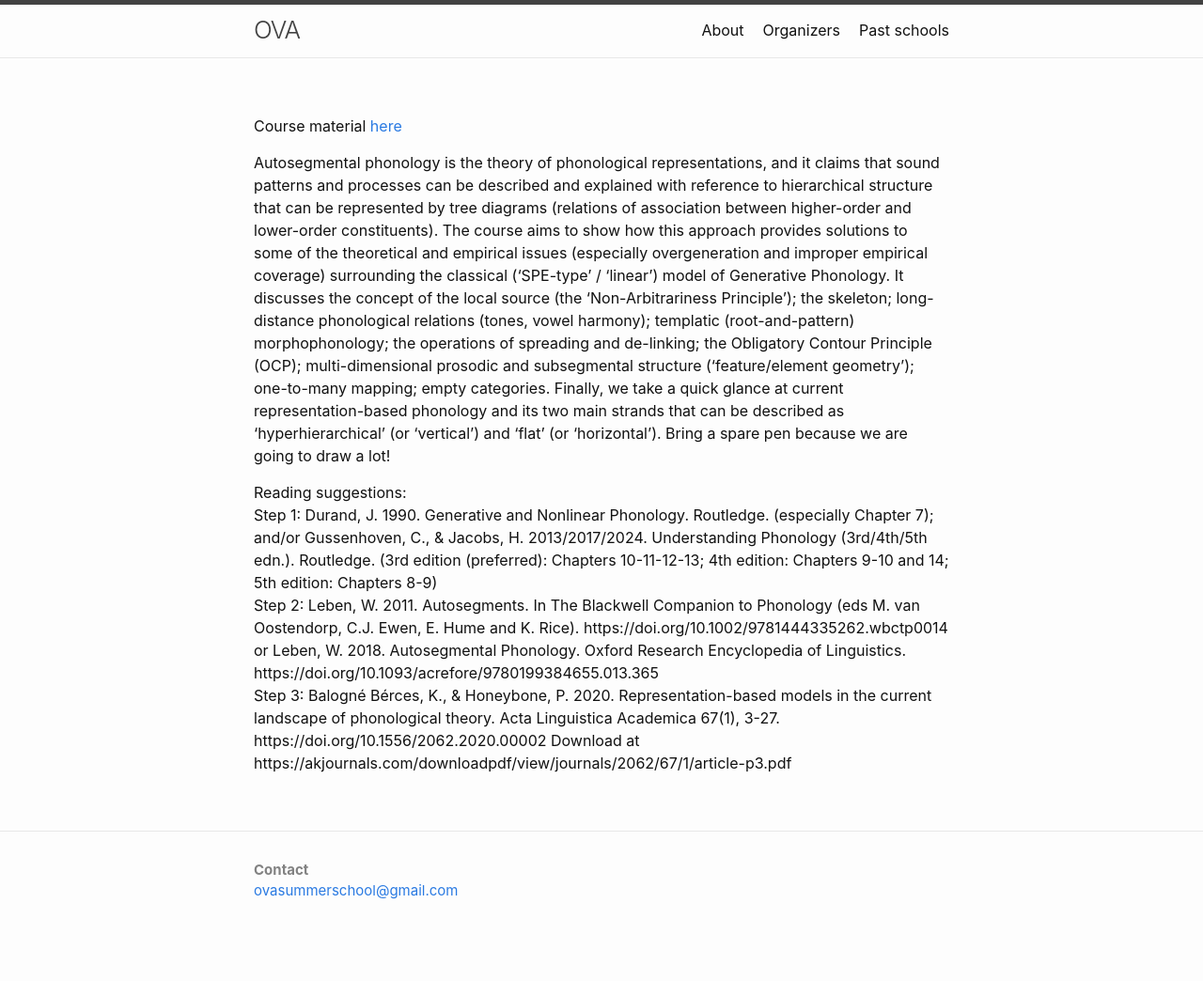
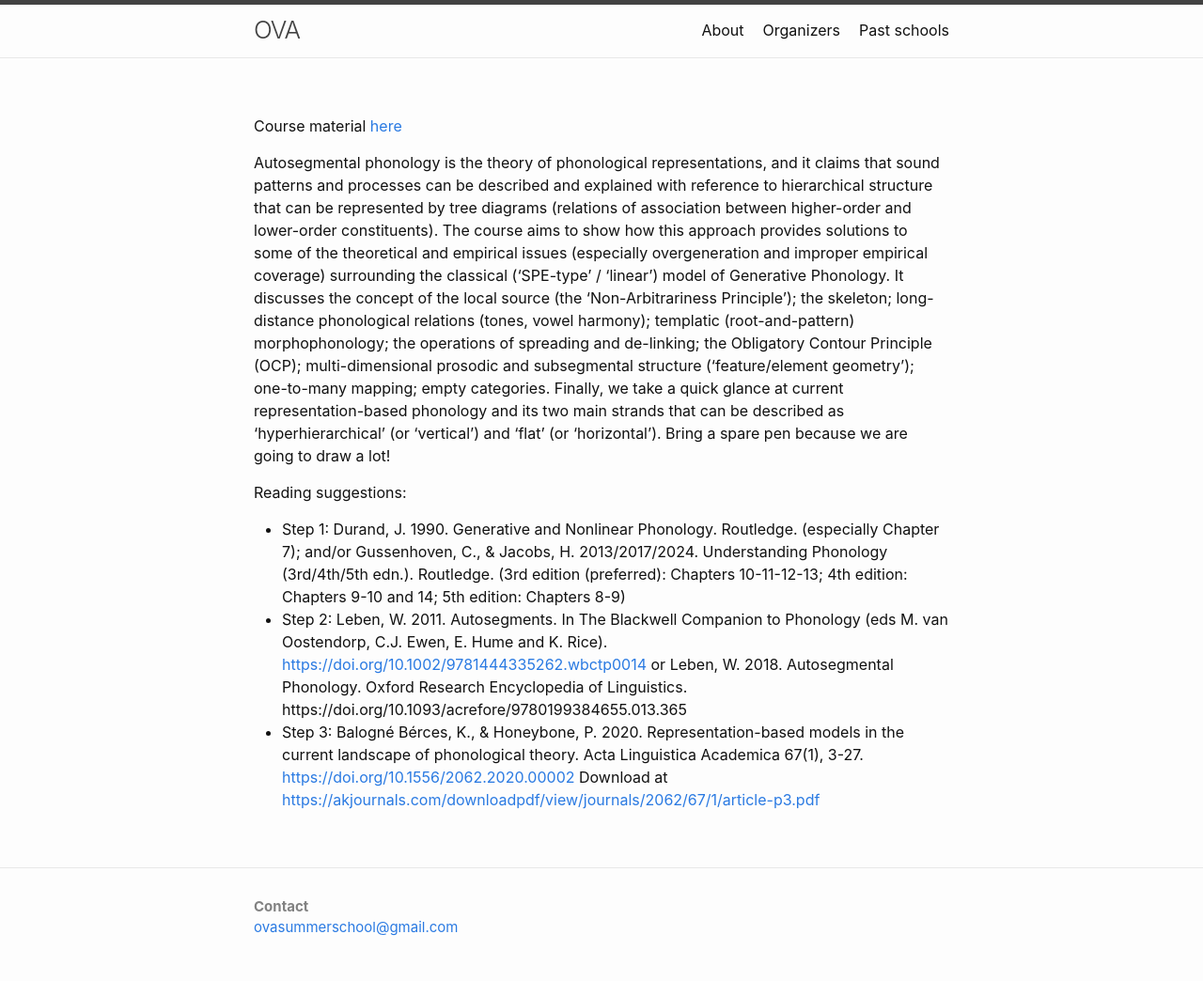
Before and after one commit to ovaschool/ovaschool.github.io, a Jekyll site: the page built from staticpages/oldprograms/zagreb2025-cs/balogneberces-autosegmental.md, in a window 1280 px wide. Shown: the whole page at 94% size. Built offline with Jekyll 4.4.1, drawn with Linux system fonts in a browser that asks for light colours; our own code applies the rules of GitHub Pages for plain Markdown files; before the commit the page ends 1005 px from its top, so only the background shows below that.

Commit message:
getting somewhere!

```diff
--- a/staticpages/oldprograms/zagreb2025-cs/balogneberces-autosegmental.md
+++ b/staticpages/oldprograms/zagreb2025-cs/balogneberces-autosegmental.md
@@ -11,6 +11,6 @@ Course material [here](https://tinyurl.com/autosegm)<br/>
 Autosegmental phonology is the theory of phonological representations, and it claims that sound patterns and processes can be described and explained with reference to hierarchical structure that can be represented by tree diagrams (relations of association between higher-order and lower-order constituents). The course aims to show how this approach provides solutions to some of the theoretical and empirical issues (especially overgeneration and improper empirical coverage) surrounding the classical (‘SPE-type’ / ‘linear’) model of Generative Phonology. It discusses the concept of the local source (the ‘Non-Arbitrariness Principle’); the skeleton; long-distance phonological relations (tones, vowel harmony); templatic (root-and-pattern) morphophonology; the operations of spreading and de-linking; the Obligatory Contour Principle (OCP); multi-dimensional prosodic and subsegmental structure (‘feature/element geometry’); one-to-many mapping; empty categories. Finally, we take a quick glance at current representation-based phonology and its two main strands that can be described as ‘hyperhierarchical’ (or ‘vertical’) and ‘flat’ (or ‘horizontal’). Bring a spare pen because we are going to draw a lot!<br/>
 
 Reading suggestions:<br/>
-Step 1: Durand, J. 1990. Generative and Nonlinear Phonology. Routledge. (especially Chapter 7); and/or Gussenhoven, C., & Jacobs, H. 2013/2017/2024. Understanding Phonology (3rd/4th/5th edn.). Routledge. (3rd edition (preferred): Chapters 10-11-12-13; 4th edition: Chapters 9-10 and 14; 5th edition: Chapters 8-9)<br/>
-Step 2: Leben, W. 2011. Autosegments. In The Blackwell Companion to Phonology (eds M. van Oostendorp, C.J. Ewen, E. Hume and K. Rice). https://doi.org/10.1002/9781444335262.wbctp0014 or Leben, W.  2018. Autosegmental Phonology. Oxford Research Encyclopedia of Linguistics. https://doi.org/10.1093/acrefore/9780199384655.013.365<br/>
-Step 3: Balogné Bérces, K., & Honeybone, P. 2020. Representation-based models in the current landscape of phonological theory. Acta Linguistica Academica 67(1), 3-27. https://doi.org/10.1556/2062.2020.00002 Download at https://akjournals.com/downloadpdf/view/journals/2062/67/1/article-p3.pdf
+* Step 1: Durand, J. 1990. Generative and Nonlinear Phonology. Routledge. (especially Chapter 7); and/or Gussenhoven, C., & Jacobs, H. 2013/2017/2024. Understanding Phonology (3rd/4th/5th edn.). Routledge. (3rd edition (preferred): Chapters 10-11-12-13; 4th edition: Chapters 9-10 and 14; 5th edition: Chapters 8-9)
+* Step 2: Leben, W. 2011. Autosegments. In The Blackwell Companion to Phonology (eds M. van Oostendorp, C.J. Ewen, E. Hume and K. Rice).  [https://doi.org/10.1002/9781444335262.wbctp0014](https://doi.org/10.1002/9781444335262.wbctp0014) or Leben, W.  2018. Autosegmental Phonology. Oxford Research Encyclopedia of Linguistics. https://doi.org/10.1093/acrefore/9780199384655.013.365<br/>
+* Step 3: Balogné Bérces, K., & Honeybone, P. 2020. Representation-based models in the current landscape of phonological theory. Acta Linguistica Academica 67(1), 3-27.  [https://doi.org/10.1556/2062.2020.00002](https://doi.org/10.1556/2062.2020.00002) Download at [https://akjournals.com/downloadpdf/view/journals/2062/67/1/article-p3.pdf](https://akjournals.com/downloadpdf/view/journals/2062/67/1/article-p3.pdf)
```
